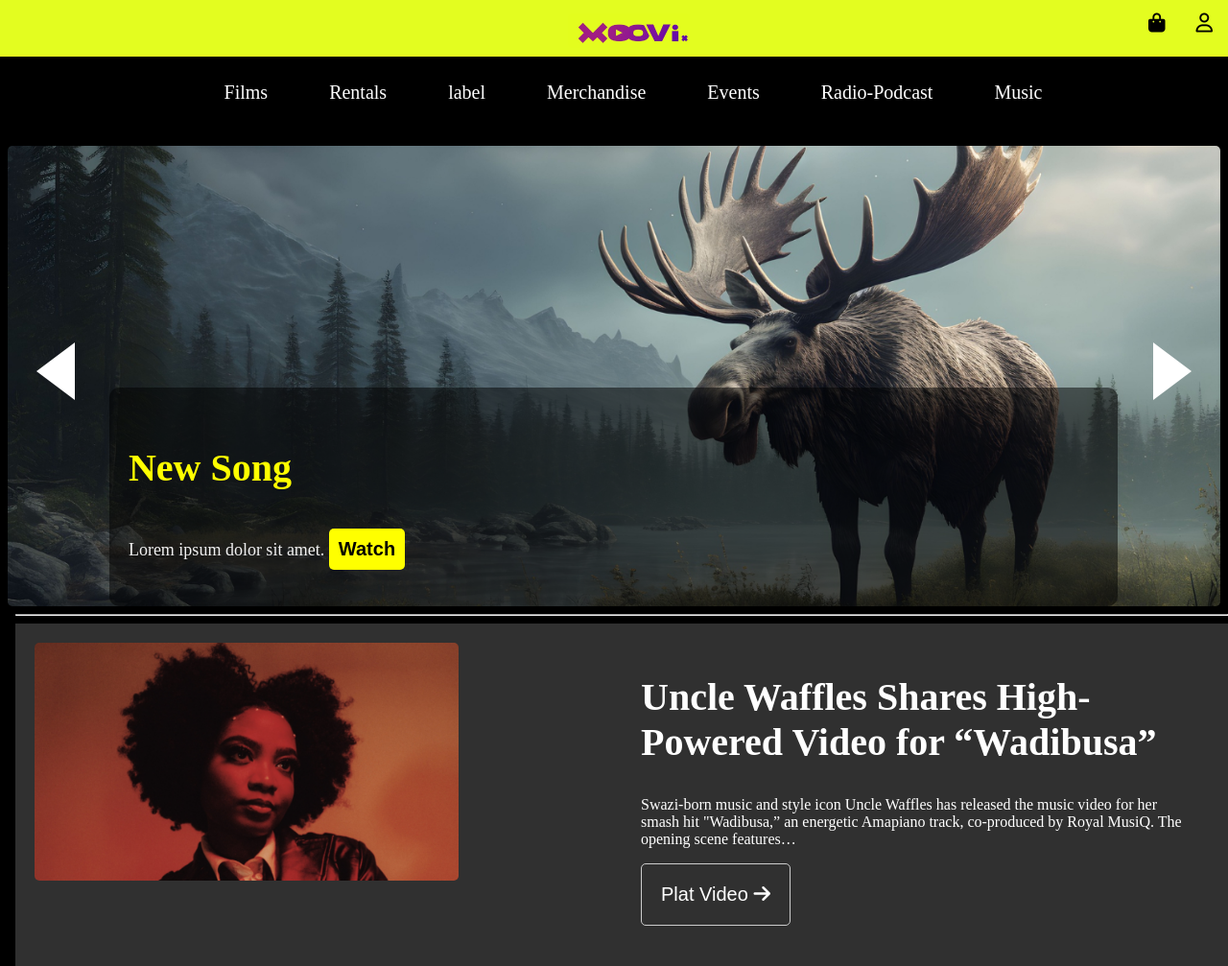
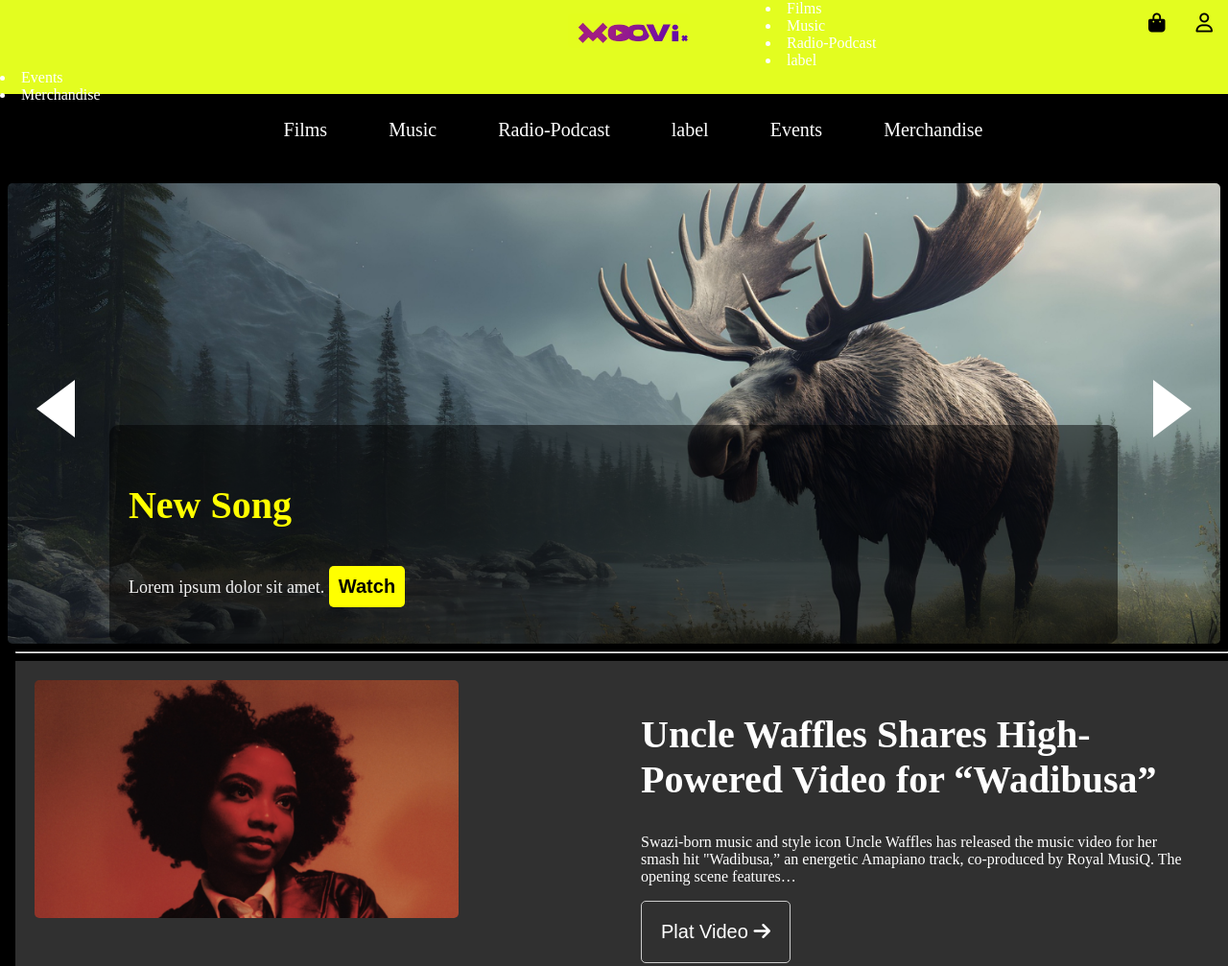
Before and after one commit to saviomds/ttomovies, a plain HTML site: page index.html in a window 1280 px wide. Shown: the top 1007 px of the page at 96% size. Drawn offline with Linux system fonts and the light colour scheme; files whose address does not match are found by name.

Commit message:
Done Update

```diff
--- a/css/main.css
+++ b/css/main.css
@@ -463,8 +463,9 @@ body,
   display: inline;
   padding: 0 20px;
   font-size: 20px;
-  color: #b4b4b4;
+  color: #808080;
 }
+
 .main-footer > div ul li:hover,
 form .icons a:hover {
   color: #e3fd20;
@@ -658,4 +659,11 @@ form .icons a:hover {
   .topnav a.icon i {
     font-size: 20px;
   }
+  .logos h2 {
+    margin-left: 100px;
+  }
+  .main-form {
+    height: 90vh;
+    width: 95%;
+  }
 }
--- a/index.html
+++ b/index.html
@@ -22,23 +22,23 @@
       <a href="javascript:void(0);" class="icon" onclick="myFunction()">
         <i class="fa fa-bars"></i>
       </a>
-      <a href="#news" class="hidden">Films</a>
-      <a href="#news" class="hidden">Rentals</a>
-      <a href="#news" class="hidden">label</a>
-      <a href="#news" class="hidden">Merchandise</a>
-      <a href="#news" class="hidden">Events</a>
-      <a href="#news" class="hidden">Radio-Podcast</a>
-      <a href="#news" class="hidden">Music</a>
+      <li class="item">Films</li>
+      <li class="item">Music</li>
+      <li class="item">Radio-Podcast</li>
+      <li class="item">label</li>
+      <li class="item">Events</li>
+      <li class="item">Merchandise</li>
+
     </div>
     <div class="navbar">
       <ul class="items">
         <li class="item">Films</li>
-        <li class="item">Rentals</li>
+        <li class="item">Music</li>
+        <li class="item">Radio-Podcast</li>
         <li class="item">label</li>
+        <li class="item">Events</li>
         <li class="item">Merchandise</li>
-        <li class="item">Events</li>
-        <li class="item">Radio-Podcast</li>
-        <li class="item">Music</li>
+
       </ul>
     </div>
     <marquee class="marquee" direction="left">
```
